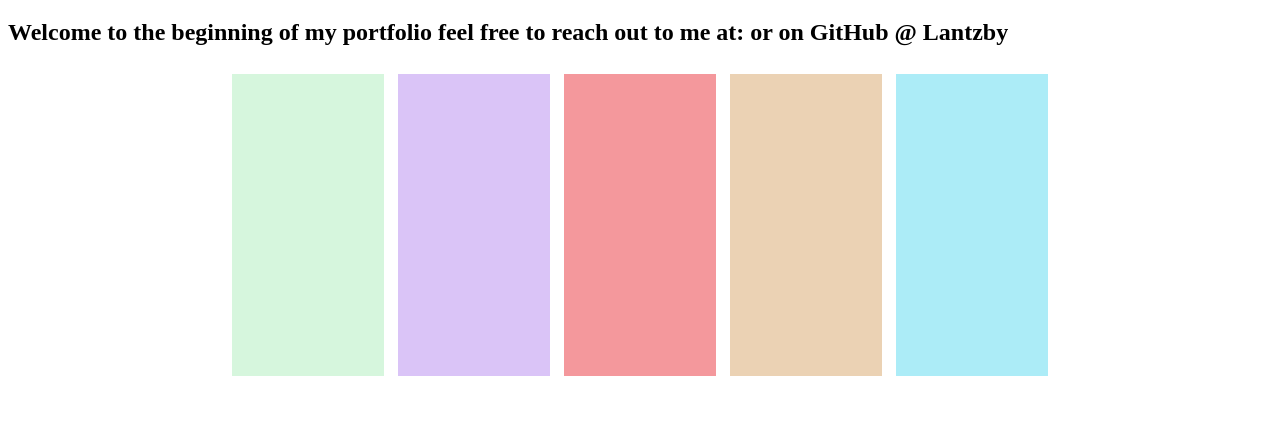
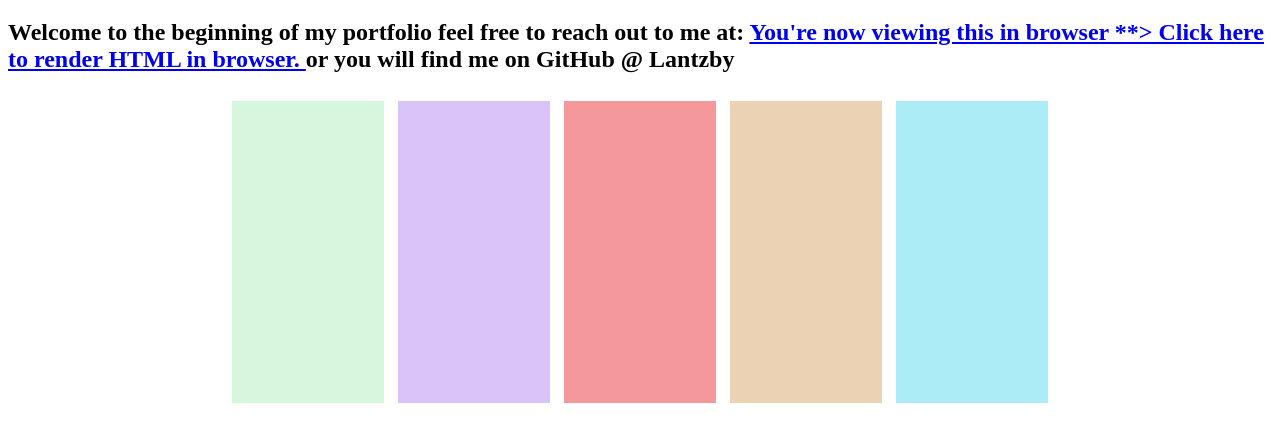
Before and after one commit to lantzby/adamlantz.dev, a plain HTML site: page index.html in a window 1280 px wide. Shown: the part 61-502 px from the top of the page. Drawn offline with nearby package versions, Linux system fonts and the light colour scheme.

Commit message:
Update index.html

```diff
--- a/index.html
+++ b/index.html
@@ -10,7 +10,11 @@
 
     <title>Adam's Playground</title>
     <h1 class="text-monospace">Adam's Playground</h1>
-    <h2>Welcome to the beginning of my portfolio feel free to reach out to me at: <link rel="email" href="adamrlantz@gmail.com"> or on GitHub @ Lantzby </h2>
+    <h2>Welcome to the beginning of my portfolio feel free to reach out to me at:
+         <body>
+            <a href= **<html><body> You're now viewing this in browser </body></html>**>  Click here to render HTML in browser. </a>
+         </body>
+       or you will find me on GitHub @ Lantzby </h2>
   </head>
   <body>
 
@@ -33,4 +37,3 @@
     <script src="https://cdn.jsdelivr.net/npm/popper.js@1.16.0/dist/umd/popper.min.js" integrity="sha384-Q6E9RHvbIyZFJoft+2mJbHaEWldlvI9IOYy5n3zV9zzTtmI3UksdQRVvoxMfooAo" crossorigin="anonymous"></script>
     <script src="https://stackpath.bootstrapcdn.com/bootstrap/4.4.1/js/bootstrap.min.js" integrity="sha384-wfSDF2E50Y2D1uUdj0O3uMBJnjuUD4Ih7YwaYd1iqfktj0Uod8GCExl3Og8ifwB6" crossorigin="anonymous"></script>
   </body>
-</html>
```
